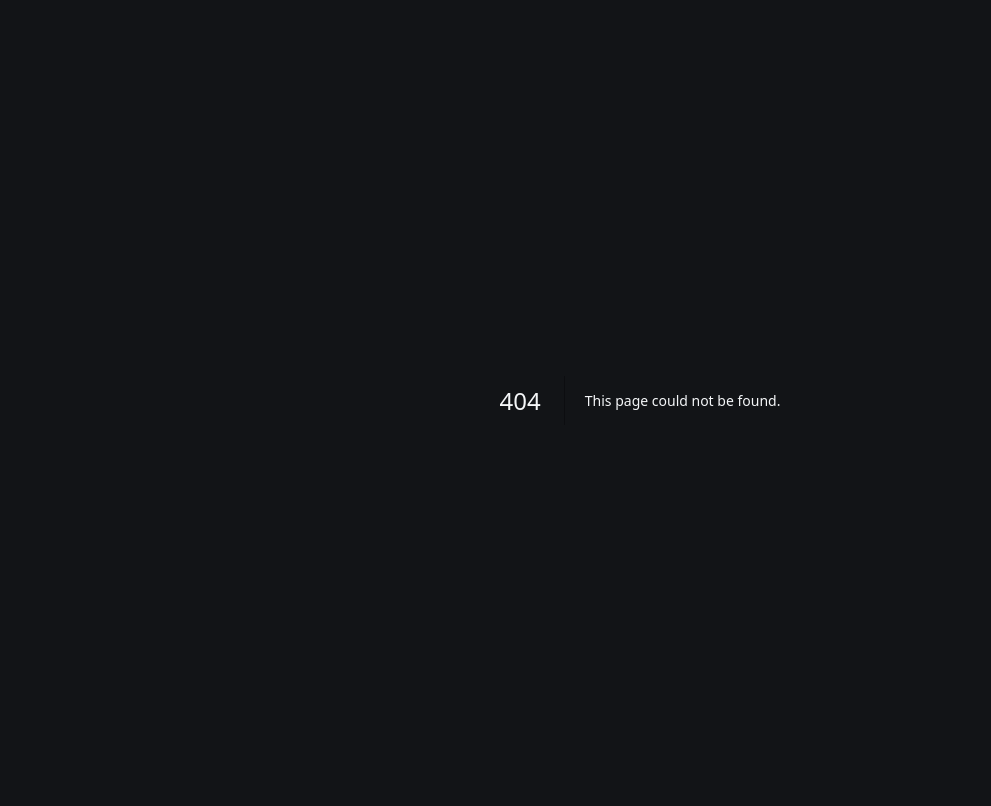
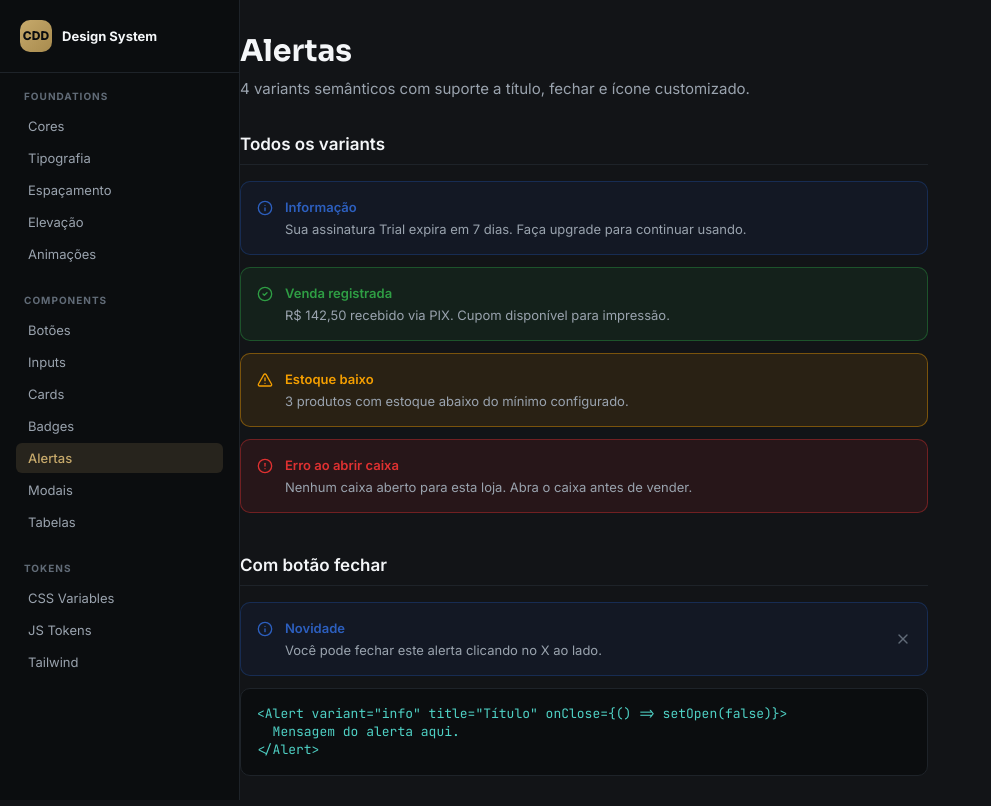
Before and after one commit to teixeiraemanuelm-creator/cdd-design-system, a Next.js app: page /components/alert in a window 1280 px wide. Before the commit this address had no page. Shown: the top 806 px of the page, without its empty margins (0-991 px from the left). Built offline with nearby package versions, Linux system fonts and the light colour scheme.

Commit message:
feat: CDD Design System v1.0

```diff
--- /dev/null
+++ b/src/app/components/alert/page.tsx
@@ -0,0 +1,34 @@
+"use client";
+import { useState } from "react";
+import { DocLayout, Section, CodeBlock } from "@/app/components";
+import { Alert } from "@/components/Alert";
+
+export default function AlertPage() {
+  const [open, setOpen] = useState(true);
+  return (
+    <DocLayout title="Alertas" description="4 variants semânticos com suporte a título, fechar e ícone customizado.">
+      <Section title="Todos os variants">
+        <div className="space-y-3">
+          <Alert variant="info" title="Informação">Sua assinatura Trial expira em 7 dias. Faça upgrade para continuar usando.</Alert>
+          <Alert variant="success" title="Venda registrada">R$ 142,50 recebido via PIX. Cupom disponível para impressão.</Alert>
+          <Alert variant="warning" title="Estoque baixo">3 produtos com estoque abaixo do mínimo configurado.</Alert>
+          <Alert variant="error" title="Erro ao abrir caixa">Nenhum caixa aberto para esta loja. Abra o caixa antes de vender.</Alert>
+        </div>
+      </Section>
+
+      <Section title="Com botão fechar">
+        {open
+          ? <Alert variant="info" title="Novidade" onClose={() => setOpen(false)}>
+              Você pode fechar este alerta clicando no X ao lado.
+            </Alert>
+          : <button onClick={() => setOpen(true)} className="text-sm text-[#C6A96B] hover:underline">
+              Reabrir alerta
+            </button>
+        }
+        <CodeBlock code={`<Alert variant="info" title="Título" onClose={() => setOpen(false)}>
+  Mensagem do alerta aqui.
+</Alert>`} />
+      </Section>
+    </DocLayout>
+  );
+}
```
